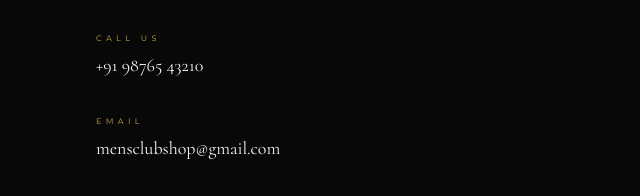
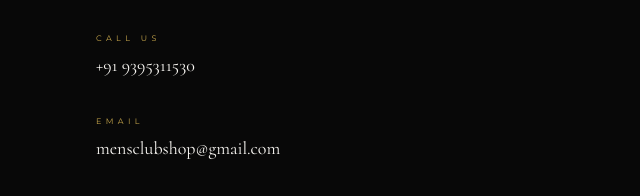
Before and after one commit to jhonkawick28-web/mensclub-website, a website: page public/index.html in a window 1280 px wide. Shown: the part 5808-6004 px from the top of the page, 46-686 px from the left. Drawn offline with Linux system fonts and the light colour scheme; no server answers.

Commit message:
Update index.html

```diff
--- a/public/index.html
+++ b/public/index.html
@@ -1903,7 +1903,7 @@
           </div>
           <div class="reveal d2">
             <div class="ct-item-label">Call Us</div>
-            <div class="ct-item-val">+91 98765 43210</div>
+            <div class="ct-item-val">+91 9395311530</div>
           </div>
           <div class="reveal d3">
             <div class="ct-item-label">Email</div>
```
